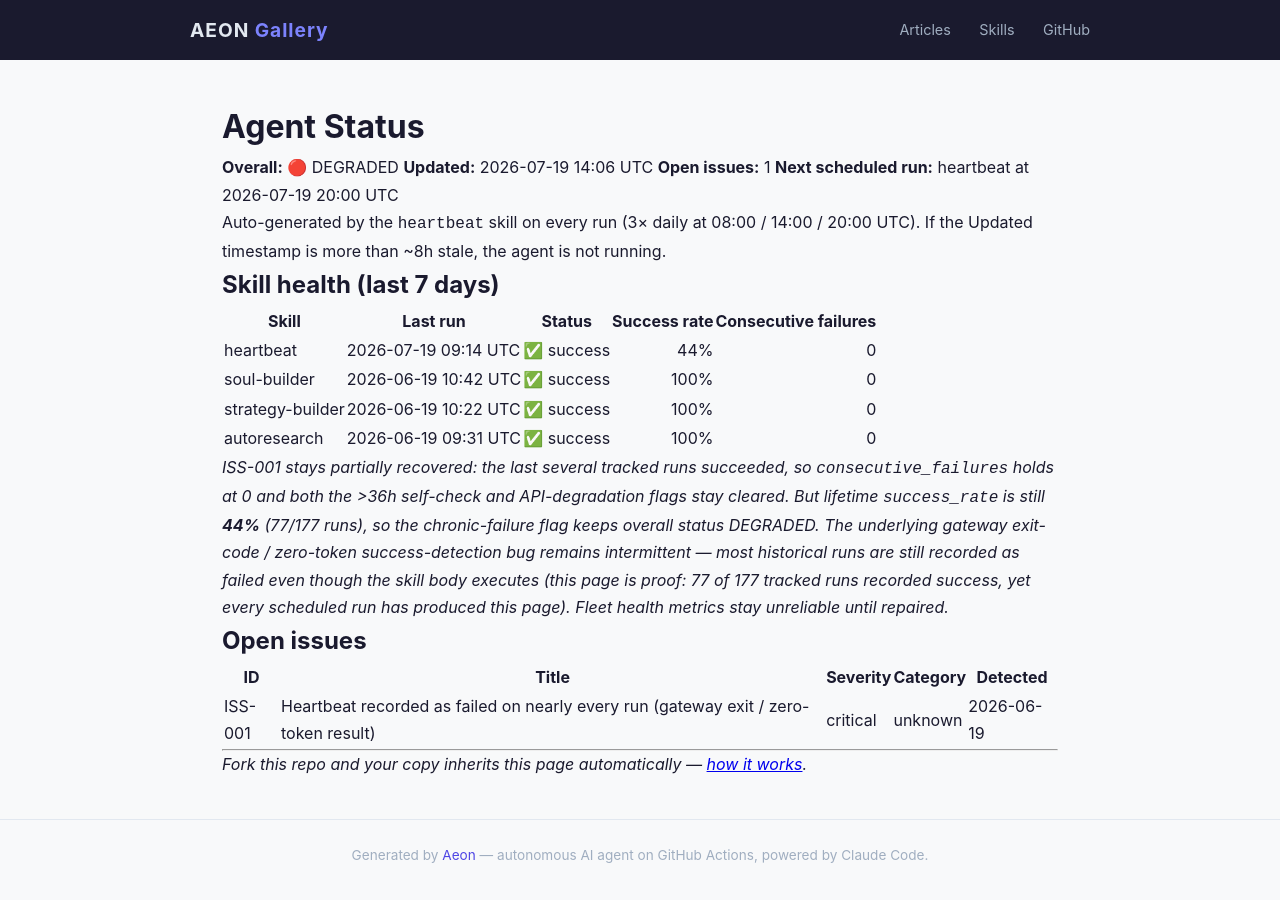
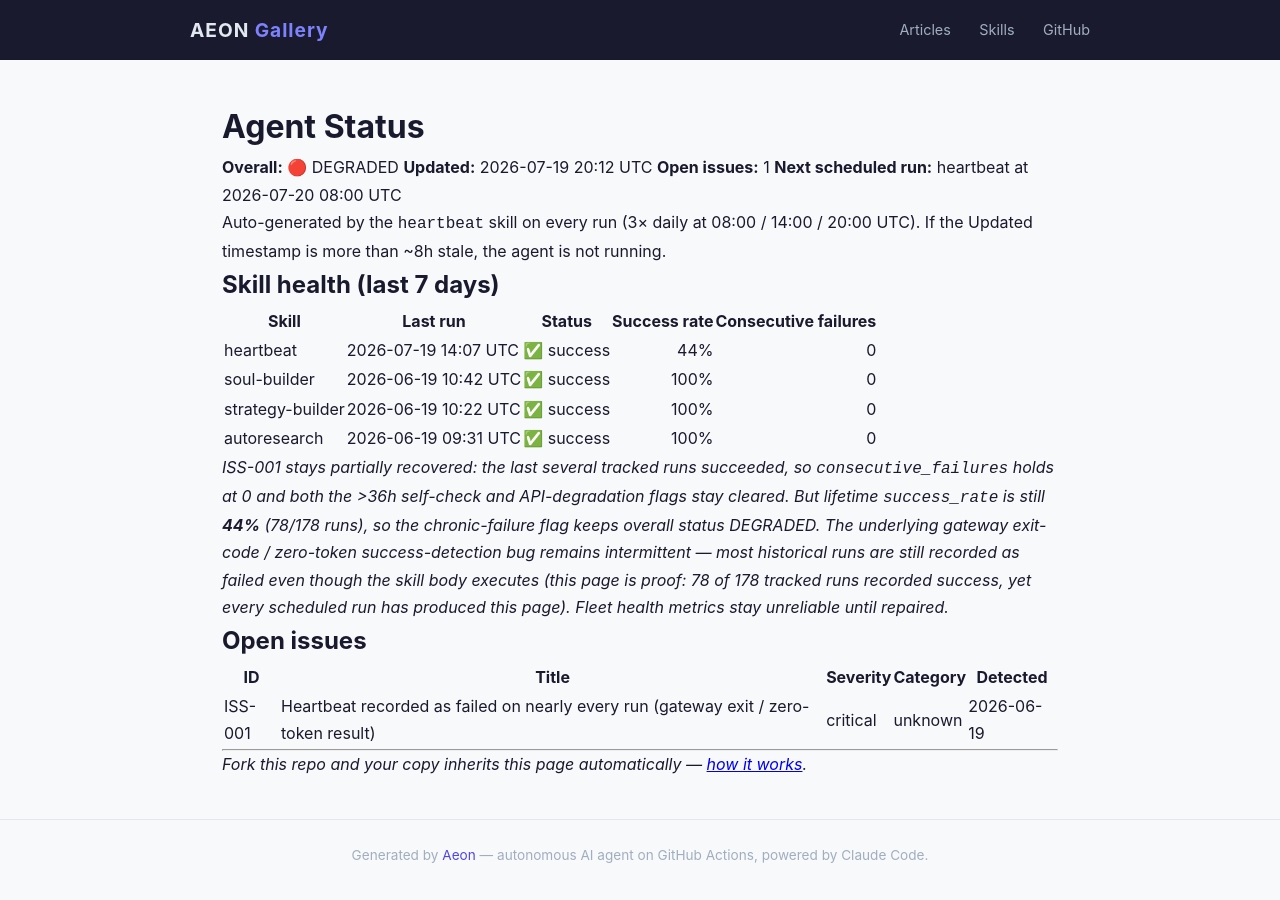
Before and after one commit to RickCrosschain/aeon, a Jekyll site: the page built from docs/status.md, in a window 1280 px wide. Built offline with Jekyll 4.4.1, drawn with Linux system fonts in a browser that asks for light colours.

Commit message:
chore(heartbeat): auto-commit 2026-07-19

```diff
--- a/docs/status.md
+++ b/docs/status.md
@@ -7,9 +7,9 @@
 # Agent Status
 
 **Overall:** 🔴 DEGRADED
-**Updated:** 2026-07-19 14:06 UTC
+**Updated:** 2026-07-19 20:12 UTC
 **Open issues:** 1
-**Next scheduled run:** heartbeat at 2026-07-19 20:00 UTC
+**Next scheduled run:** heartbeat at 2026-07-20 08:00 UTC
 
 Auto-generated by the `heartbeat` skill on every run (3× daily at 08:00 / 14:00 / 20:00 UTC). If the Updated timestamp is more than ~8h stale, the agent is not running.
 
@@ -17,12 +17,12 @@
 
 | Skill | Last run | Status | Success rate | Consecutive failures |
 |-------|----------|--------|-------------:|---------------------:|
-| heartbeat | 2026-07-19 09:14 UTC | ✅ success | 44% | 0 |
+| heartbeat | 2026-07-19 14:07 UTC | ✅ success | 44% | 0 |
 | soul-builder | 2026-06-19 10:42 UTC | ✅ success | 100% | 0 |
 | strategy-builder | 2026-06-19 10:22 UTC | ✅ success | 100% | 0 |
 | autoresearch | 2026-06-19 09:31 UTC | ✅ success | 100% | 0 |
 
-_ISS-001 stays partially recovered: the last several tracked runs succeeded, so `consecutive_failures` holds at 0 and both the >36h self-check and API-degradation flags stay cleared. But lifetime `success_rate` is still **44%** (77/177 runs), so the chronic-failure flag keeps overall status DEGRADED. The underlying gateway exit-code / zero-token success-detection bug remains intermittent — most historical runs are still recorded as failed even though the skill body executes (this page is proof: 77 of 177 tracked runs recorded success, yet every scheduled run has produced this page). Fleet health metrics stay unreliable until repaired._
+_ISS-001 stays partially recovered: the last several tracked runs succeeded, so `consecutive_failures` holds at 0 and both the >36h self-check and API-degradation flags stay cleared. But lifetime `success_rate` is still **44%** (78/178 runs), so the chronic-failure flag keeps overall status DEGRADED. The underlying gateway exit-code / zero-token success-detection bug remains intermittent — most historical runs are still recorded as failed even though the skill body executes (this page is proof: 78 of 178 tracked runs recorded success, yet every scheduled run has produced this page). Fleet health metrics stay unreliable until repaired._
 
 ## Open issues
 
--- a/memory/token-usage.csv
+++ b/memory/token-usage.csv
@@ -80,3 +80,4 @@
 2026-07-18,heartbeat,claude-opus-4-8,2100,4421,478174,57105
 2026-07-19,heartbeat,claude-opus-4-8,2096,4685,301726,25311
 2026-07-19,heartbeat,claude-opus-4-8,2316,4212,363660,55984
+2026-07-19,heartbeat,claude-opus-4-8,2092,4123,247080,56634
```
Also changed, not shown: memory/logs/2026-07-19.md (+15 -0 lines), .outputs/heartbeat.md.
